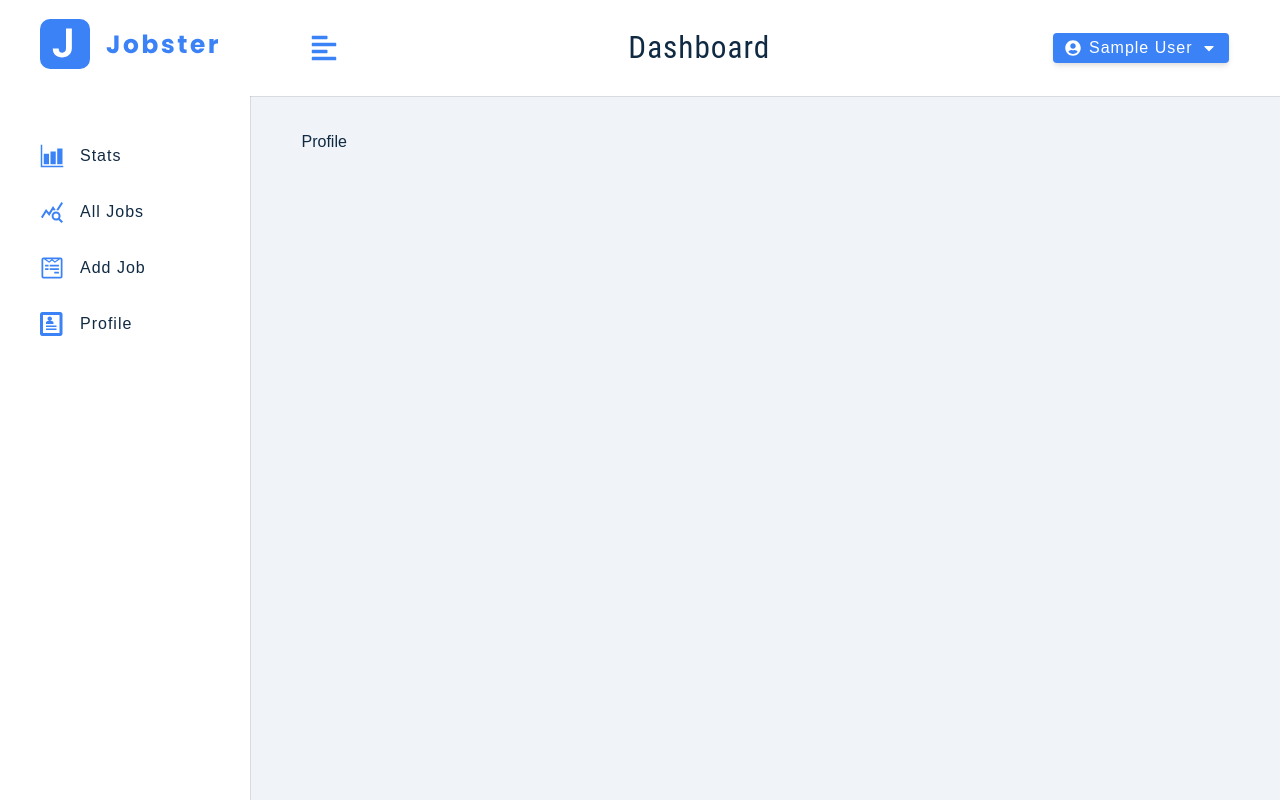
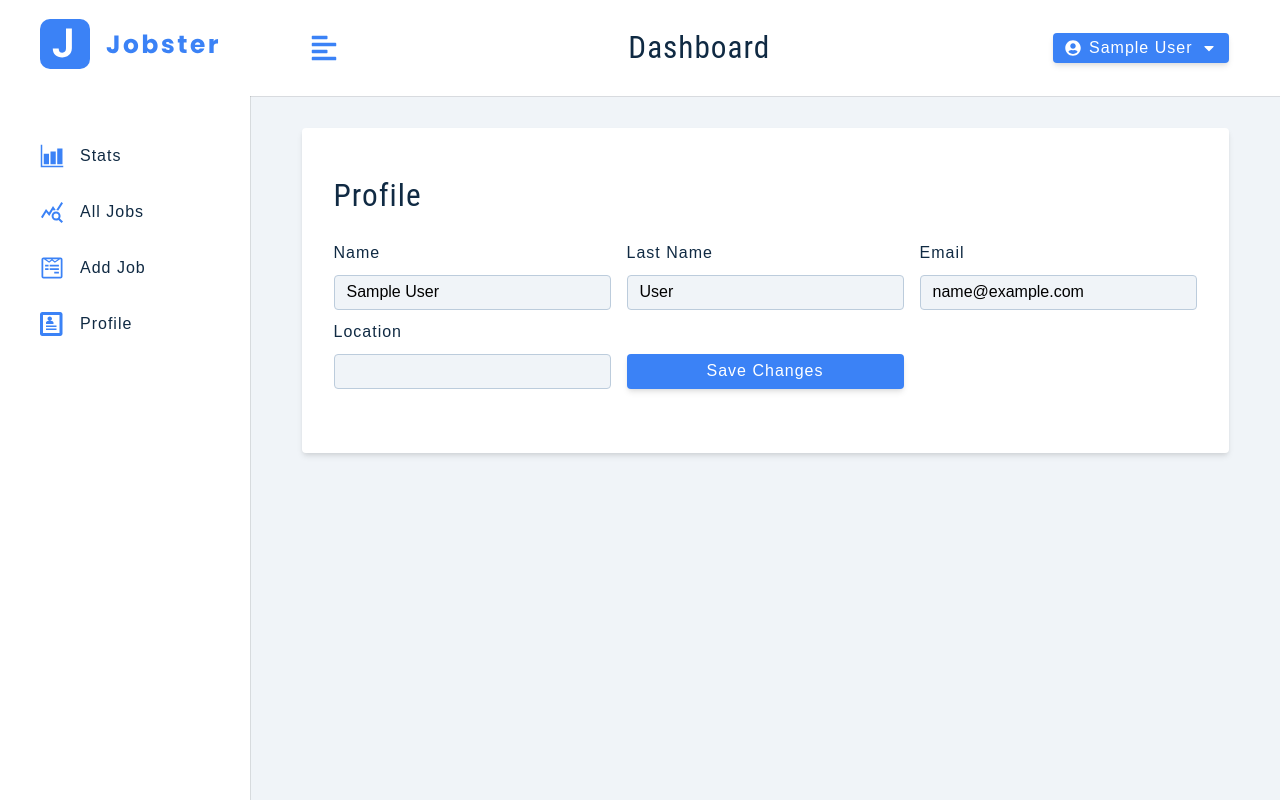
Before and after one commit to Razieh-Abedi/redux-toolkit-jobster, a React (Create React App) app: page /profile in a window 1280 px wide. Built offline with nearby package versions, Linux system fonts and the light colour scheme; sample sign-in values are in the browser's storage.

Commit message:
initial setip of the profile section

```diff
--- a/src/components/FormRow.js
+++ b/src/components/FormRow.js
@@ -1,10 +1,10 @@
 import React from "react";
 
-function FormRow({type, name, value,handleChange, labelText}) {
+function FormRow({ type, name, value, handleChange, labelText }) {
   return (
     <div className="form-row">
       <label className="form-label" htmlFor={name}>
-        {name}
+        {labelText || name}
       </label>
       <input
         className="form-input"
--- a/src/pages/dashboard/Profile.js
+++ b/src/pages/dashboard/Profile.js
@@ -1,9 +1,71 @@
-import React from 'react'
+import React, { useState } from "react";
+import { toast } from "react-toastify";
+import Wrapper from "../../assets/wrappers/DashboardFormPage";
+import { useDispatch, useSelector } from "react-redux";
+import { FormRow } from "../../components";
 
 function Profile() {
+  const dispatch = useDispatch();
+  const { isLoading, user } = useSelector((store) => store.user);
+  const [userData, setUserData] = useState({
+    name: user?.name || "",
+    email: user?.email || "",
+    lastName: user?.lastName || "",
+    location: user?.location || "",
+  });
+
+  const handleSubmit = (e) => {
+    e.preventDefault();
+    const { name, email, location, lastName } = userData;
+    if (!name || !email || !location || !lastName) {
+      toast.error("Please fill out all the fields!");
+      return;
+    }
+  };
+
+  const handleChange = (e) => {
+    const name = e.target.name;
+    const value = e.target.value;
+    setUserData({ ...userData, [name]: value });
+  };
+
   return (
-    <div>Profile</div>
-  )
+    <Wrapper>
+      <form onSubmit={handleSubmit} className="form">
+        <h3>profile</h3>
+        <div className="form-center">
+          <FormRow
+            type="text"
+            name="name"
+            value={userData.name}
+            onChange={handleChange}
+          />
+          <FormRow
+            type="text"
+            name="lastName"
+            labelText="last name"
+            value={userData.lastName}
+            onChange={handleChange}
+          />
+          <FormRow
+            type="email"
+            name="email"
+            value={userData.email}
+            onChange={handleChange}
+          />
+          <FormRow
+            type="text"
+            name="location"
+            value={userData.location}
+            onChange={handleChange}
+          />
+          <button type="submit" className="btn btn-block" disabled={isLoading}>
+            {isLoading ? "Please wait..." : "Save changes"}
+          </button>
+        </div>
+      </form>
+    </Wrapper>
+  );
 }
 
-export default Profile
+export default Profile;
--- a/src/pages/dashboard/SharedLayout.js
+++ b/src/pages/dashboard/SharedLayout.js
@@ -2,6 +2,7 @@
 import { BigSidebar, SmallSidebar, Navbar } from "../../components";
 import Wrapper from "../../assets/wrappers/SharedLayout";
 import { Outlet } from "react-router-dom";
+import Profile from "./Profile";
 
 function SharedLayout() {
   return (
@@ -12,7 +13,8 @@
         <div>
           <Navbar />
           <div className="dashboard-page">
-            <Outlet />
+            {/* <Outlet /> */}
+            <Profile/>
           </div>
         </div>
       </main>
```
